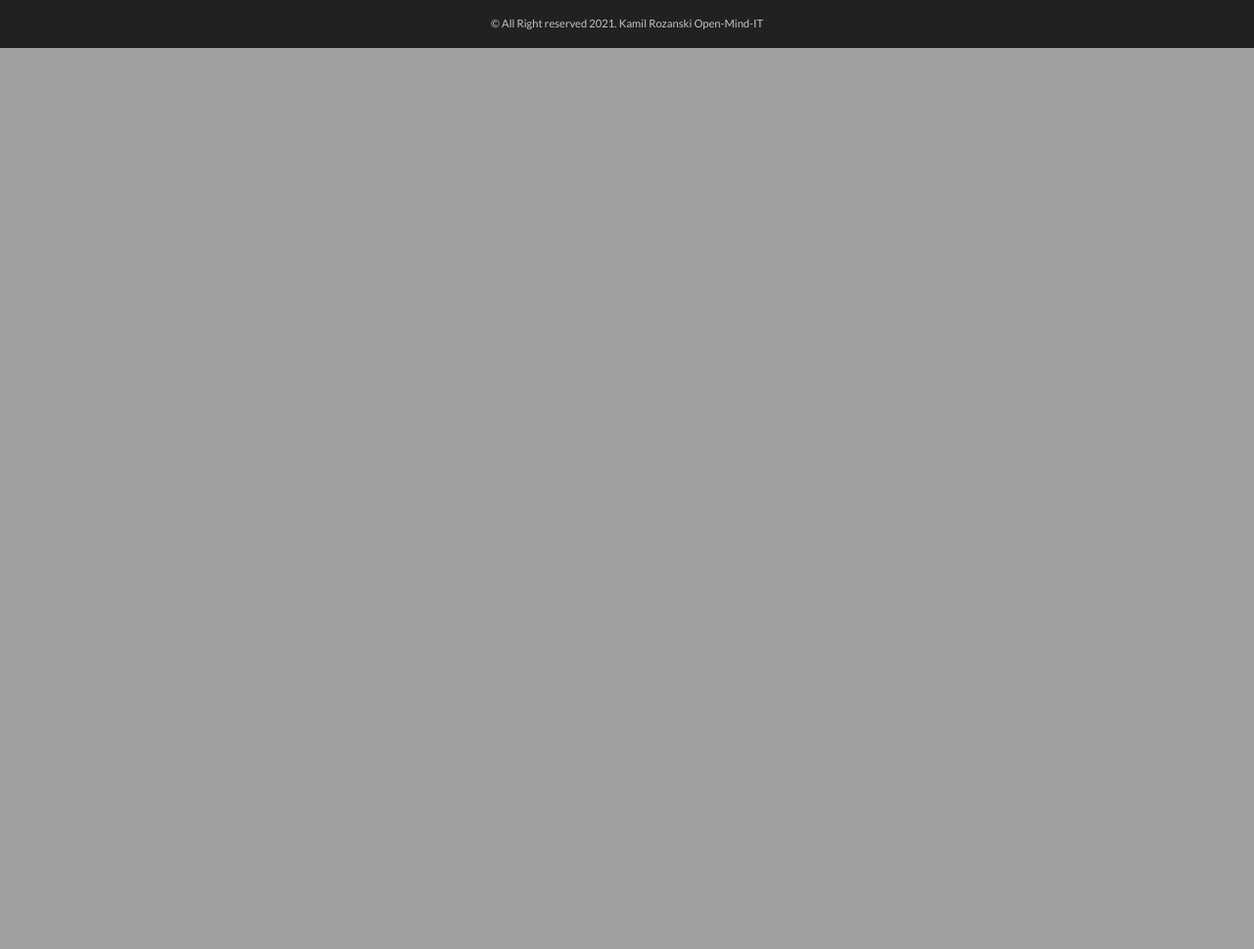
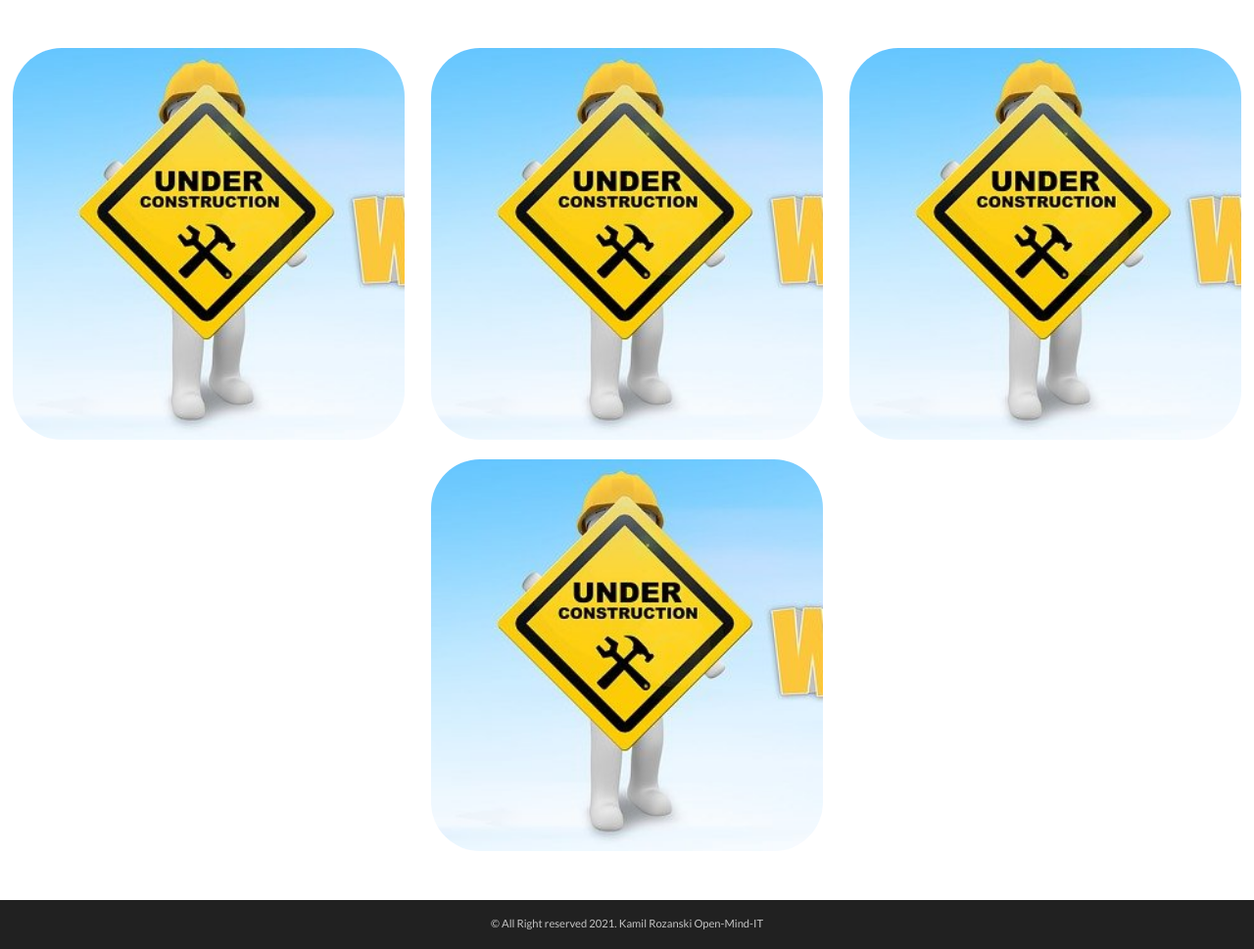
Before and after one commit to KamilRozanski/open-mind-it, a PHP site: page / in a window 1280 px wide. Shown: the part 1973-2942 px from the top of the page at 98% size. Before the commit the page ends 2022 px from the top, so only its background shows below. Run offline with PHP 8.4, Linux system fonts and the light colour scheme.

Commit message:
section projects HTML is done

```diff
--- a/index.html
+++ b/index.html
@@ -118,10 +118,86 @@
                     <img class="about__owner__img" src="../open-mind-it/assets/owner.jpg" alt="owner photo">
                 </div>
             </section>
-
         </section>
 
-
+        <section class="projects">
+            <article class="project">
+                <h3 class="project__title">Project Title</h3>
+                <p class="project__description">
+                    alteration in some form, by injected humour, or randomised words which don't look even
+                    slightly
+                    believable. If you are going to use a passage of Lorem Ipsum, you need to be sure there
+                    isn't
+                    anything
+                    embarrassing hidden in the middle of text.<br>
+                    All the Lorem Ipsum generators on the Intern
+                    Where can I get some?
+                    There are many variations of passages of Lorem Ipsum available, but the majority have
+                </p>
+                <div class="project__background">
+                </div>
+                <a href="#">
+                    <p class="project__description">Demo Link</p>
+                </a>
+            </article>
+            <article class="project">
+                <h3 class="project__title">Project Title</h3>
+                <p class="project__description">
+                    Alteration in some form, by injected humour, or randomised words which don't look even
+                    slightly
+                    believable. If you are going to use a passage of Lorem Ipsum, you need to be sure there
+                    isn't
+                    anything
+                    embarrassing hidden in the middle of text.<br>
+                    All the Lorem Ipsum generators on the Intern
+                    Where can I get some?
+                    There are many variations of passages of Lorem Ipsum available, but the majority have
+                </p>
+                <div class="project__background">
+                </div>
+                <a href="#">
+                    <p class="project__description">Demo Link</p>
+                </a>
+            </article>
+            <article class="project">
+                <h3 class="project__title">Project Title</h3>
+                <p class="project__description">
+                    Alteration in some form, by injected humour, or randomised words which don't look even
+                    slightly
+                    believable. If you are going to use a passage of Lorem Ipsum, you need to be sure there
+                    isn't
+                    anything
+                    embarrassing hidden in the middle of text.<br>
+                    All the Lorem Ipsum generators on the Intern
+                    Where can I get some?
+                    There are many variations of passages of Lorem Ipsum available, but the majority have
+                </p>
+                <div class="project__background">
+                </div>
+                <a href="#">
+                    <p class="project__description">Demo Link</p>
+                </a>
+            </article>
+            <article class="project">
+                <h3 class="project__title">Project Title</h3>
+                <p class="project__description">
+                    Alteration in some form, by injected humour, or randomised words which don't look even
+                    slightly
+                    believable. If you are going to use a passage of Lorem Ipsum, you need to be sure there
+                    isn't
+                    anything
+                    embarrassing hidden in the middle of text.<br>
+                    All the Lorem Ipsum generators on the Intern
+                    Where can I get some?
+                    There are many variations of passages of Lorem Ipsum available, but the majority have
+                </p>
+                <div class="project__background">
+                </div>
+                <a href="#">
+                    <p class="project__description">Demo Link</p>
+                </a>
+            </article>
+        </section>
         <footer class="footer">
             <p class="footer__text">&copy All Right reserved 2021. Kamil Rozanski Open-Mind-IT </p>
         </footer>
--- a/main.css
+++ b/main.css
@@ -15,6 +15,7 @@ body {
 	border-bottom: 1px solid;
 	background-color: rgb(255, 255, 255);
 	min-height: 100px;
+	z-index: 99;
 }
 
 .nav__logo__image {
@@ -127,6 +128,47 @@ body {
 	background-size: cover;
 	border-radius: 50px;
 }
+
+/*projects*/
+.projects {
+	display: flex;
+	justify-content: center;
+	justify-content: space-around;
+	flex-wrap: wrap;
+	margin: 40px 0px;
+}
+.project {
+	position: relative;
+	width: 400px;
+	height: 400px;
+	margin: 10px;
+	border-radius: 50px;
+	overflow: hidden;
+}
+.project__title {
+	padding: 10px 15px;
+}
+.project__description {
+	padding: 10px 15px;
+}
+.project__background {
+	position: absolute;
+	top: 0;
+	left: 0px;
+	width: 100%;
+	height: 100%;
+	background-image: url(../open-mind-it/assets/project.jpg);
+	/* background-position: center; */
+	background-size: cover;
+	opacity: 1;
+	transition: .3s ease-in-out;
+	object-fit: contain;
+}
+.project__background:hover {
+	transform: scale(1.2);
+	opacity: 0.2;
+	filter: blur(4px);
+}
 /*footer*/
 .footer {
 	font-size: 0.7em;
```
Also changed, not shown: assets/about__owner__bgc.jpg (added), assets/owner.jpg, assets/project.jpg (added), 2 other files.
